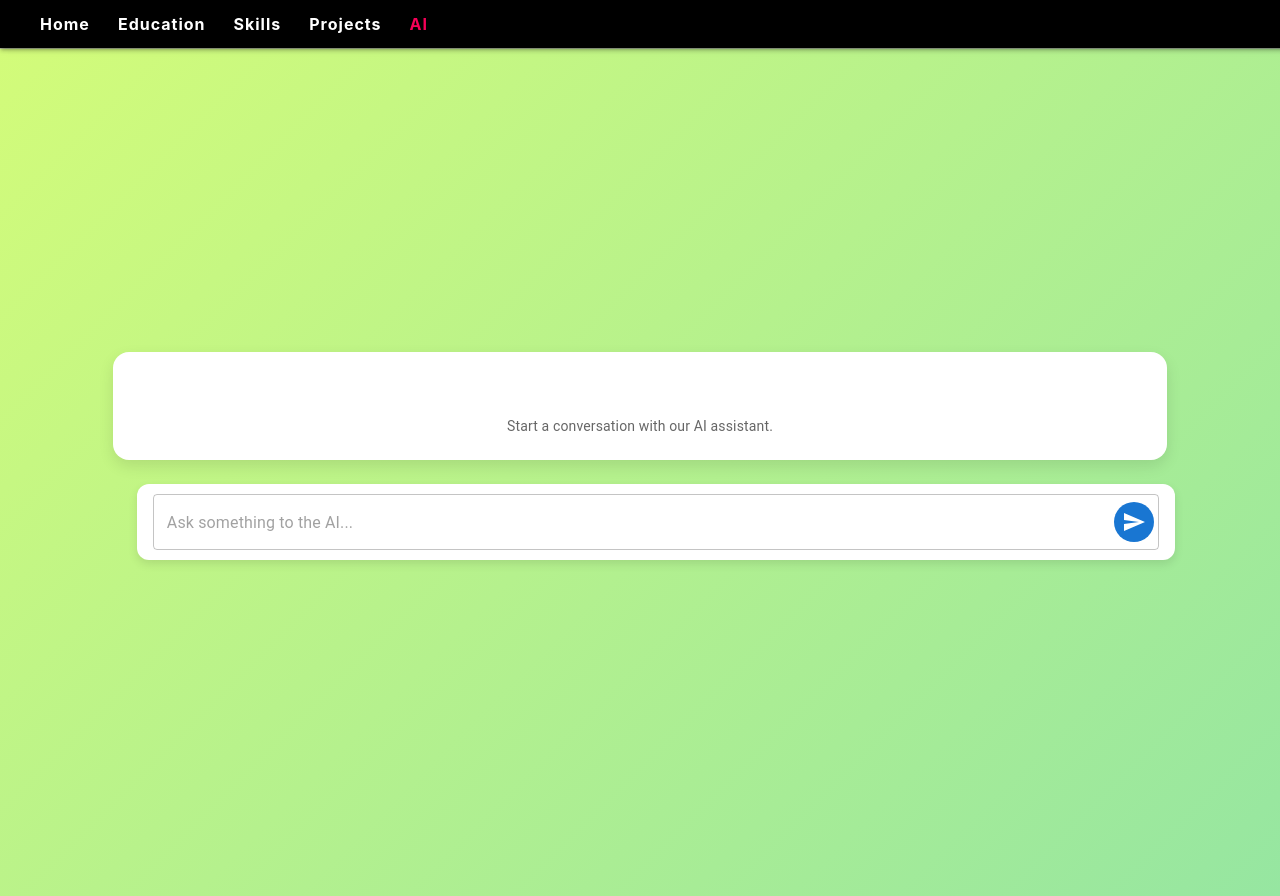
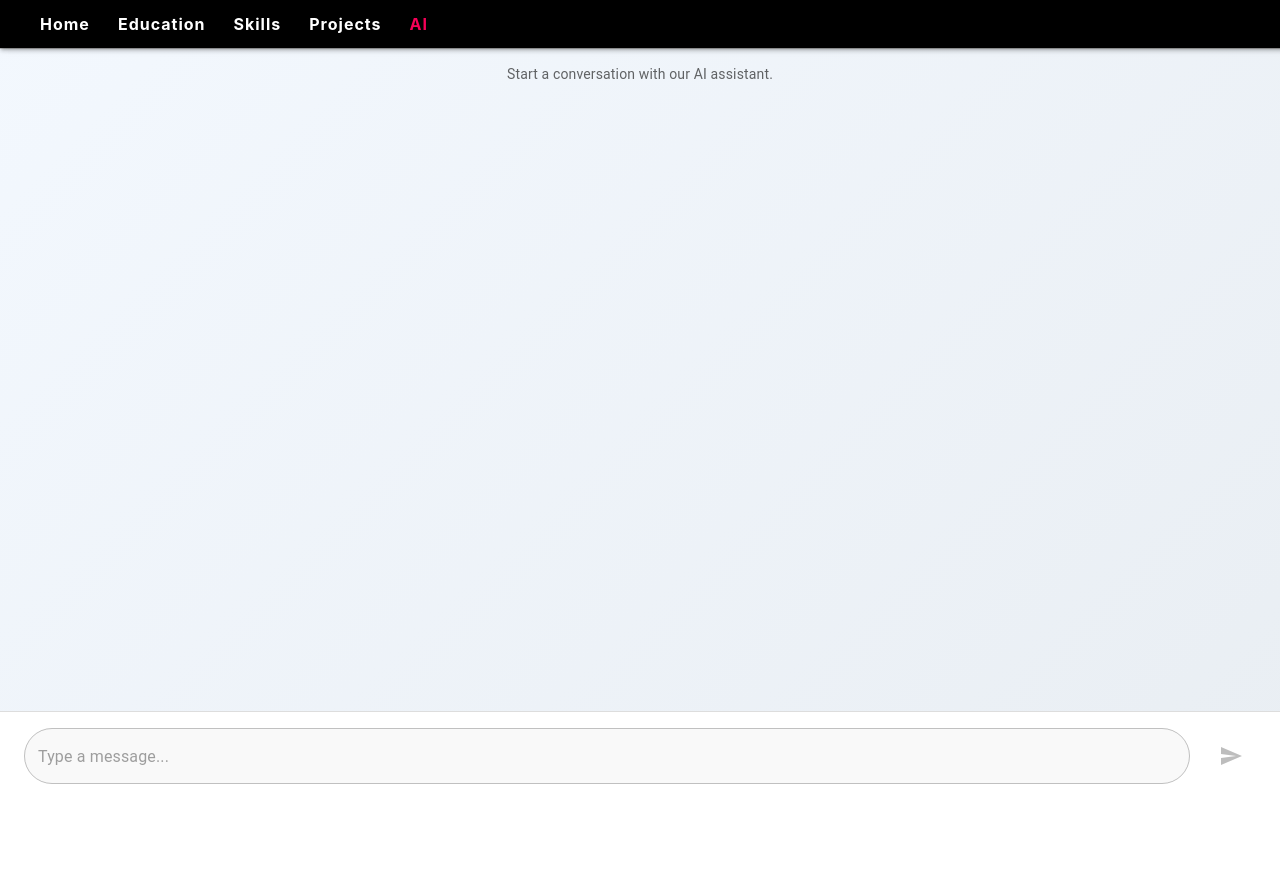
Before and after one commit to ginilmathew/portfolioWeb, a React (Create React App) app: page /home/aichat in a window 1280 px wide. After the commit the page ends 800 px from the top, so only its background shows below. Built offline with nearby package versions, Linux system fonts and the light colour scheme.

Commit message:
ai chat screen

```diff
--- a/src/screens/AiChatScreen.jsx
+++ b/src/screens/AiChatScreen.jsx
@@ -20,14 +20,13 @@ const AiChatScreen = () => {
       setConversation((prev) => [...prev, aiResponse]);
       toast.success('AI response received.');
     },
-    onError: (error) => {
+    onError: () => {
       toast.error('Something went wrong. Please try again.');
     },
   });
 
   const onchngeText = useCallback((e) => {
-    const { value } = e.target;
-    setText(value);
+    setText(e.target.value);
   }, []);
 
   const send = async () => {
@@ -56,28 +55,27 @@ const AiChatScreen = () => {
     toast.success('Code copied to clipboard!');
   };
 
-  const renderMessage = (msg) => {
-    return (
+  const renderMessage = (msg, index) => (
     <Box
-        key={ msg.text }
+      key={ index }
       sx={ {
-          mb: 2,
         display: 'flex',
         justifyContent: msg.type === 'user' ? 'flex-end' : 'flex-start',
+        mb: 2,
       } }
     >
       <Paper
         elevation={ 3 }
         sx={ {
+          mt: 5,
           p: 2,
-            backgroundColor: msg.type === 'user' ? '#cfe9ba' : '#e6e6e6',
-            maxWidth: '75%',
+          backgroundColor: msg.type === 'user' ? '#0078D4' : '#f1f1f1',
+          color: msg.type === 'user' ? '#fff' : '#000',
+          maxWidth: '70%',
           borderRadius: '15px',
+          boxShadow: '0 2px 10px rgba(0, 0, 0, 0.1)',
           position: 'relative',
-            transition: 'transform 0.3s ease',
-            '&:hover': {
-              transform: 'scale(1.02)',
-            },
+          fontFamily: 'Inter, sans-serif',
         } }
       >
         <ReactMarkdown
@@ -123,44 +121,26 @@ const AiChatScreen = () => {
       </Paper>
     </Box>
   );
-  };
 
   return (
     <Box
       sx={ {
         height: '100vh',
-        background: 'linear-gradient(135deg, #d4fc79 0%, #96e6a1 100%)',
-        overflow: 'hidden',
         display: 'flex',
         flexDirection: 'column',
-        padding: { xs: 2, md: 6 },
+        background: 'linear-gradient(135deg, #f3f8fe, #e9eef3)',
       } }
     >
+      {/* Chat Area */ }
       <Box
         sx={ {
           flexGrow: 1,
-          display: 'flex',
-          flexDirection: 'column',
-          alignItems: 'center',
-          justifyContent: 'center',
-          pt: 8,
-          pb: 6,
-        } }
-      >
-        <Paper
-          elevation={ 5 }
-          sx={ {
-            width: '85%',
-            maxHeight: '65vh',
           overflowY: 'auto',
-            borderRadius: 4,
-            backgroundColor: '#ffffff',
-            padding: 3,
-            boxShadow: '0px 6px 15px rgba(0, 0, 0, 0.1)',
+          p: 3,
         } }
       >
         { conversation.length ? (
-            conversation.map((msg) => renderMessage(msg))
+          conversation.map((msg, index) => renderMessage(msg, index))
         ) : (
           <Typography
             variant="body2"
@@ -171,66 +151,55 @@ const AiChatScreen = () => {
             Start a conversation with our AI assistant.
           </Typography>
         ) }
-        </Paper>
+      </Box>
 
-        <Box sx={ { width: '85%', mt: 3, position: 'relative' } }>
+      {/* Input Area */ }
+      <Box
+        sx={ {
+          display: 'flex',
+          alignItems: 'center',
+          px: 3,
+          py: 2,
+          borderTop: '1px solid #ddd',
+          background: '#ffffff',
+        } }
+      >
         <TextField
           multiline
+          minRows={ 1 }
+          maxRows={ 5 }
           onKeyDown={ handleKeyDown }
           onChange={ onchngeText }
           value={ text }
-            placeholder="Ask something to the AI..."
+          placeholder="Type a message..."
           fullWidth
+          variant="outlined"
           sx={ {
-              background: '#ffffff',
-              borderRadius: 3,
-              padding: '10px 16px',
-              boxShadow: '0px 4px 10px rgba(0, 0, 0, 0.1)',
-              '&:hover': {
-                boxShadow: '0px 6px 15px rgba(0, 0, 0, 0.15)',
+            flex: 1,
+            mr: 2,
+            '& .MuiOutlinedInput-root': {
+              borderRadius: 25,
+              backgroundColor: '#f9f9f9',
             },
           } }
-            InputProps={ {
-              disableUnderline: true,
-              endAdornment: (
-                <>
-                  { isPending ? (
-                    <CircularProgress
-                      size={ 24 }
-                      sx={ {
-                        position: 'absolute',
-                        right: 40,
-                        top: '50%',
-                        transform: 'translateY(-50%)',
-                        color: 'primary.main',
-                      } }
         />
-                  ) : (
         <IconButton
-                      aria-label="send message"
           color="primary"
           onClick={ send }
+          disabled={ !text.trim() || isPending }
           sx={ {
-                        position: 'absolute',
-                        right: 5,
-                        top: '50%',
-                        transform: 'translateY(-50%)',
+            width: 50,
+            height: 50,
+            borderRadius: '50%',
             backgroundColor: 'primary.main',
             color: 'white',
             '&:hover': {
               backgroundColor: 'primary.dark',
             },
-                        transition: 'background-color 0.3s ease',
           } }
         >
-                      <SendIcon />
+          { isPending ? <CircularProgress size={ 24 } color="inherit" /> : <SendIcon /> }
         </IconButton>
-                  ) }
-                </>
-              ),
-            } }
-          />
-        </Box>
       </Box>
     </Box>
   );
```
Lines whose indentation alone changed are shown as unchanged.
